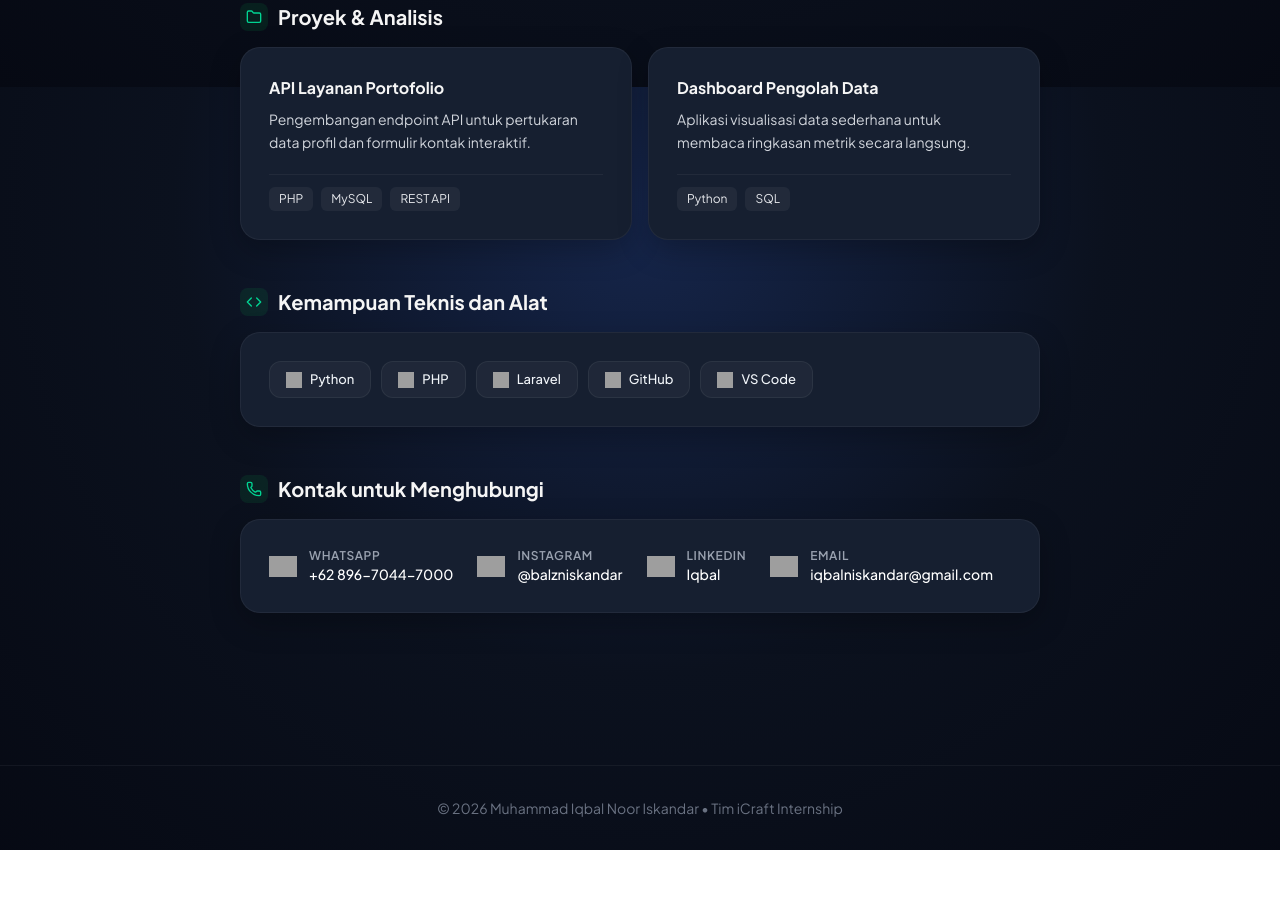
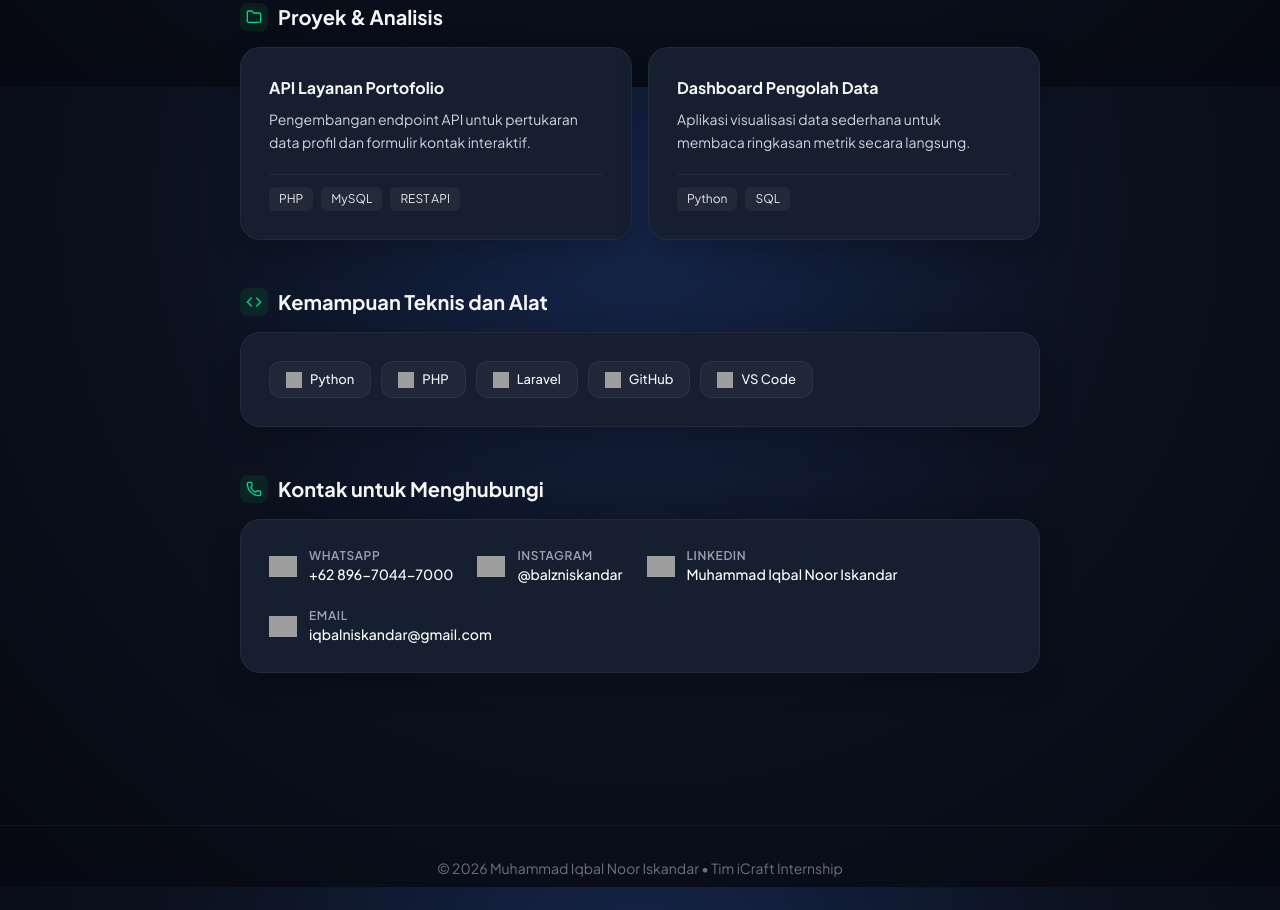
Before and after one commit to Bhadthepramdirdjo/Portofolio-Kelompok_Kerja-Praktek_Icraft, a website: page members/iqbal.html in a window 1280 px wide. Shown: the part 1513-2423 px from the top of the page. Before the commit the page ends 2363 px from the top, so only its background shows below. Drawn offline with nearby package versions, Linux system fonts and the light colour scheme; grey boxes are pictures that could not be loaded.

Commit message:
Fix LinkedIn name display for Iqbal

```diff
--- a/members/iqbal.html
+++ b/members/iqbal.html
@@ -318,7 +318,8 @@
                             class="group-hover:scale-110 transition-transform flex-shrink-0">
                         <div>
                             <p class="text-xs text-gray-400 uppercase tracking-wider mb-0.5 font-semibold">LinkedIn</p>
-                            <p class="text-sm font-medium text-white group-hover:text-[#0077B5] transition-colors">Iqbal
+                            <p class="text-sm font-medium text-white group-hover:text-[#0077B5] transition-colors">Muhammad Iqbal
+                                Noor Iskandar
                             </p>
                         </div>
                     </a>
```
